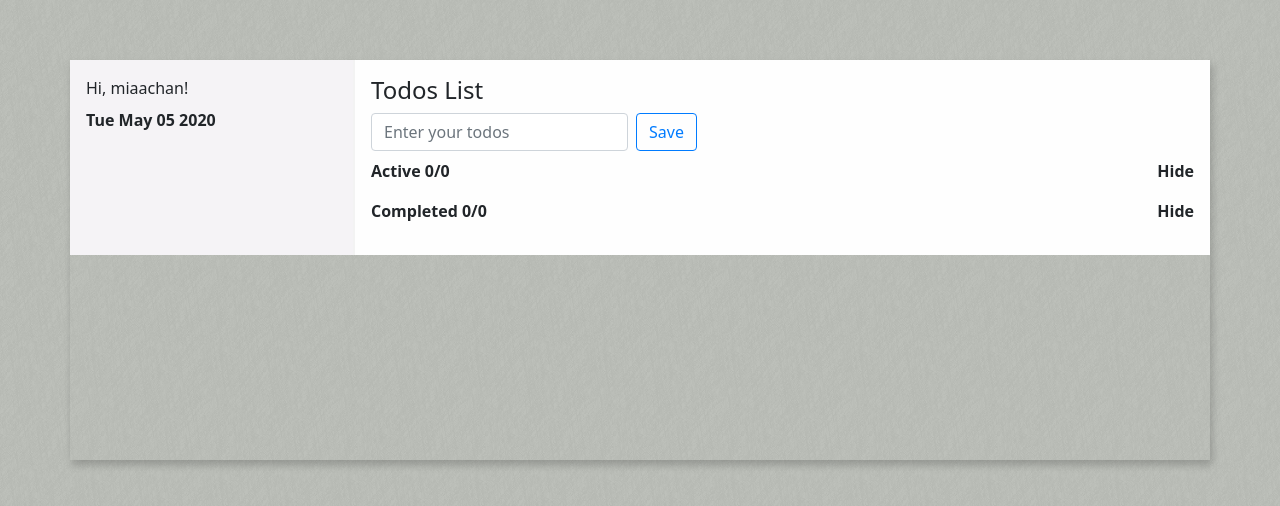
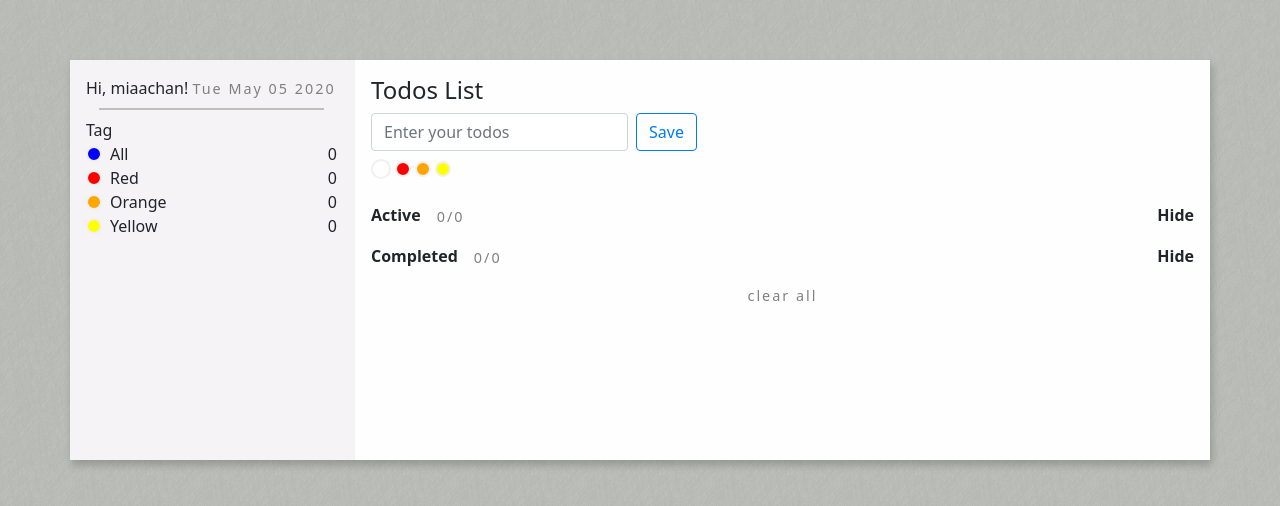
Before and after one commit to miaachan/todos-vue, a Vue app: page / in a window 1280 px wide. Shown: the part 140-646 px from the top of the page. Built offline with nearby package versions, Linux system fonts and the light colour scheme.

Commit message:
color tag, beautify ui

```diff
--- a/src/App.vue
+++ b/src/App.vue
@@ -1,26 +1,15 @@
 <template>
   <div id="app">
-    <b-container class="layout">
-      <b-row class="h-100">
-        <b-col cols="3" class="p-0">
-          <LSection class="p-3" user="miaachan" />
-        </b-col>
-        <b-col cols="9" class="p-0">
-          <Main class="p-3" />
-        </b-col>
-      </b-row>
-    </b-container>
+    <Main />
   </div>
 </template>
 
 <script>
-import LSection from "./components/LSection";
 import Main from "./components/Main";
 
 export default {
   name: "App",
   components: {
-    LSection,
     Main
   }
 };
@@ -39,9 +28,4 @@ export default {
   background: #BDC0BA;
   background-image: url("~@/assets/texture.png");
 }
-
-.layout {
-  min-height: 400px;
-  box-shadow: 2px 5px 8px 0 rgba(0, 0, 0, 0.2);
-}
 </style>
--- a/src/components/LSection.vue
+++ b/src/components/LSection.vue
@@ -1,10 +1,26 @@
 <template>
   <div class="LSection">
     Hi, {{ user }}!
+    <div class="light d-inline-block">{{ date }}</div>
 
-    <div class="w-100 p-1"></div>
+    <div class="wrapper">
+      <div class="w-100 mt-2 mb-2"></div>
+    </div>
 
-    <strong>{{ date }}</strong>
+    Tag
+    <ul class="tags list-unstyled">
+      <li
+        v-for="tag in this.todoTags"
+        :key="tag.id"
+        :class="tag"
+        class="d-flex align-items-center"
+      >
+        <label class="mr-2"></label>
+
+        {{ tag.charAt(0).toUpperCase() + tag.slice(1) }}
+        <span class="ml-auto">{{ todosLength(tag) }}</span>
+      </li>
+    </ul>
   </div>
 </template>
 
@@ -12,18 +28,66 @@
 export default {
   name: "LSection",
   props: {
-    user: String
+    user: String,
+    todos: Array,
+    todoTags: Array
+  },
+  mounted() {
+    // console.log();
   },
   computed: {
     date: () => new Date().toDateString()
+  },
+  methods: {
+    todosLength(tag) {
+      return this.todos.filter(todo => todo.tag === tag).length;
+    }
   }
 };
 </script>
 
-<style>
+<style scoped>
 .LSection {
   background-color: #f5f3f6;
   height: 100%;
   border-right: 2px solid #f3f3f3;
 }
+
+.w-100 {
+  width: 90% !important;
+  background-color: #bdc0ba;
+  padding: 1px;
+}
+
+.tags li label {
+  margin: 0;
+  padding: 6px;
+  border: 2px solid #f0f0f0;
+  border-radius: 18px;
+  outline: none;
+  transition: padding 0.15s ease-out;
+  cursor: pointer;
+}
+
+input:checked ~ label {
+  padding: 8px;
+  border: 2px solid #f0f0f0;
+  border-radius: 18px;
+  outline: none;
+  /* box-shadow: 2px 2px 6px 0 rgba(0, 0, 0, 0.2); */
+}
+
+li.all label {
+  background-color: blue;
+}
+
+li.red label {
+  background-color: red;
+}
+li.orange label {
+  background-color: orange;
+}
+li.yellow label {
+  background-color: yellow;
+}
 </style>
--- a/src/components/Main.vue
+++ b/src/components/Main.vue
@@ -1,7 +1,18 @@
 <template>
-  <div class="Main">
+  <b-container class="layout">
+    <b-row style="min-height:400px;">
+      <b-col cols="3" class="p-0">
+        <LSection
+          class="p-3"
+          user="miaachan"
+          :todoTags="todoTags"
+          :todos="todos"
+        />
+      </b-col>
+      <b-col cols="9" class="p-0">
+        <div class="Main p-3">
           <h4>Todos List</h4>
-    <b-form inline>
+          <b-form inline @submit.prevent="submit">
             <b-input
               v-model="newTodo"
               placeholder="Enter your todos"
@@ -13,17 +24,41 @@
             >
           </b-form>
 
+          <div class="newtodo-tags mt-2">
+            <div class="d-inline-block mr-1" v-for="tag in todoTags" :key="tag">
+              <input
+                type="radio"
+                v-model="newTodoTag"
+                :id="tag"
+                :value="tag"
+                :class="tag"
+              />
+              <label :for="tag"></label>
+            </div>
+          </div>
+
           <TodosList :todos="todos" display="active" />
 
           <TodosList :todos="todos" display="completed" />
+
+          <div class="wrapper">
+            <span @click="clearAll()" class="light" style="cursor: pointer;"
+              >clear all</span
+            >
           </div>
+        </div>
+      </b-col>
+    </b-row>
+  </b-container>
 </template>
 
 <script>
+import LSection from "./LSection";
 import TodosList from "./TodosList";
 
 export default {
   components: {
+    LSection,
     TodosList
   },
   props: {},
@@ -34,7 +69,9 @@ export default {
         uid: 0
       },
       todos: [],
+      todoTags: ["all", "red", "orange", "yellow"],
       newTodo: "",
+      newTodoTag: "all",
       hoverTodo: ""
     };
   },
@@ -69,21 +106,34 @@ export default {
       let value = this.newTodo && this.newTodo.trim();
       if (!value) return;
       this.todos.push({
-        // id: todoStorage.uid++,
+        id: this.todoStorage.uid++,
         title: value,
         completed: false,
-        tag: false
+        tag: this.newTodoTag
       });
       this.newTodo = "";
+      // this.newTodoTag = "all";
+    },
+    clearAll: function() {
+      this.todos = [];
     }
   }
 };
 </script>
 
 <style scoped>
+.layout {
+  min-height: 400px;
+  max-height: 80vh;
+  overflow: hidden;
+  box-shadow: 2px 5px 8px 0 rgba(0, 0, 0, 0.2);
+}
 .Main {
   background-color: #fefefe;
+  /* max-height: 80vh; */
   height: 100%;
+  overflow-x: hidden;
+  overflow-y: scroll;
 }
 
 .new-todo {
@@ -105,4 +155,87 @@ export default {
   background: rgba(0, 0, 0, 0.003);
   box-shadow: inset 0 -2px 1px rgba(0, 0, 0, 0.03);
 }
+
+.newtodo-tags {
+  display: flex;
+  align-items: center;
+  height: 35px;
+}
+
+.newtodo-tags input {
+  display: none;
+}
+
+input ~ label {
+  padding: 6px;
+  border: 2px solid #f0f0f0;
+  border-radius: 18px;
+  outline: none;
+  transition: padding 0.15s ease-out;
+  cursor: pointer;
+}
+
+input:checked ~ label {
+  padding: 8px;
+  border: 2px solid #f0f0f0;
+  border-radius: 18px;
+  outline: none;
+  /* box-shadow: 2px 2px 6px 0 rgba(0, 0, 0, 0.2); */
+}
+
+input.all ~ label {
+  /* background-color: blue; */
+}
+
+input.red ~ label {
+  background-color: red;
+}
+input.orange ~ label {
+  background-color: orange;
+}
+input.yellow ~ label {
+  background-color: yellow;
+}
+
+.expand-enter-active {
+  transition: all 0.5s ease;
+}
+
+.expand-leave-active {
+  transition: all 0.6s cubic-bezier(1, 0.5, 0.8, 1);
+}
+
+.expand-enter,
+.expand-leave-to {
+  transform: translateX(100px);
+  opacity: 0;
+}
+
+.toggle:checked ~ .mark {
+  border-color: transparent;
+  background: #6871f1;
+  animation: jelly 0.6s ease;
+}
+
+.toggle:checked ~ .mark {
+  border-color: transparent;
+  background: #6871f1;
+  animation: jelly 0.6s ease;
+}
 </style>
+
+
+<style>
+.light {
+  font-size: 0.9em;
+  letter-spacing: 2px;
+  font-weight: 100;
+  color: grey;
+}
+
+.wrapper {
+  display: flex;
+  flex-direction: column;
+  align-items: center;
+}
+</style>
--- a/src/components/TodosList.vue
+++ b/src/components/TodosList.vue
@@ -1,13 +1,18 @@
 <template>
   <div class="mt-2">
-    <div class="d-flex justify-content-between">
-      <strong
-        >{{ headerMsg }} {{ filteredTodos.length }}/{{ todos.length }}</strong
+    <div class="d-flex justify-content-between align-items-center">
+      <strong>{{ headerMsg }}</strong>
+      <span class="light mr-auto ml-3 pt-1">
+        {{ filteredTodos.length }}/{{ todos.length }}</span
       >
       <strong>Hide</strong>
     </div>
 
-    <ul class="list-unstyled">
+    <transition-group
+      name="fade"
+      tag="ul"
+      class="todo-list special-list list-unstyled"
+    >
       <li
         v-for="todo in filteredTodos"
         :key="todo.id"
@@ -15,11 +20,15 @@
         @mouseleave="hoverTodo = null"
       >
         <div class="view p-1 m-2">
-          <b-checkbox v-model="todo.completed">
-            <label class="title" @dblclick="editTodo(todo)">{{
-              todo.title
-            }}</label>
-          </b-checkbox>
+          <b-checkbox v-model="todo.completed"> </b-checkbox>
+          <div class="todo-title-wrapper">
+            <div class="title" @dblclick="editTodo(todo)">{{ todo.title }}</div>
+            <div class="w-100"></div>
+            <div class="d-flex align-items-center" v-if="todo.tag != 'all'">
+              <label class="mr-4" :class="todo.tag"></label>
+              {{ todo.tag }}
+            </div>
+          </div>
 
           <transition name="slide-fade">
             <div class="wrapper hide-overflow" v-if="hoverTodo === todo.id">
@@ -31,7 +40,7 @@
           </transition>
         </div>
       </li>
-    </ul>
+    </transition-group>
   </div>
 </template>
 
@@ -99,12 +108,24 @@ export default {
 </script>
 
 <style scoped>
+.light {
+  font-size: 0.9em;
+  letter-spacing: 2px;
+  font-weight: 100;
+  color: grey;
+}
+
 .view {
   display: flex;
-  position: relative;
-  align-items: center;
+  /* position: relative; */
+  /* align-items: center; */
   border: 1px solid #f0f0f0;
-  overflow: hidden;
+  overflow-x: hidden;
+}
+
+.todo-title-wrapper {
+  display: flex;
+  flex-wrap: wrap;
 }
 
 .wrapper {
@@ -161,6 +182,38 @@ export default {
   content: "⭐";
 }
 
+.todo-title-wrapper label {
+  padding: 6px;
+  margin: 0;
+  border: 2px solid #f0f0f0;
+  border-radius: 18px;
+  outline: none;
+  transition: padding 0.15s ease-out;
+  cursor: pointer;
+}
+
+input:checked ~ label {
+  padding: 8px;
+  border: 2px solid #f0f0f0;
+  border-radius: 18px;
+  outline: none;
+  /* box-shadow: 2px 2px 6px 0 rgba(0, 0, 0, 0.2); */
+}
+
+label.all {
+  /* background-color: blue; */
+}
+
+label.red {
+  background-color: red;
+}
+label.orange {
+  background-color: orange;
+}
+label.yellow {
+  background-color: yellow;
+}
+
 /* Enter and leave animations can use different */
 
 /* durations and timing functions.              */
@@ -178,4 +231,22 @@ export default {
   transform: translateX(100px);
   opacity: 0;
 }
+
+.fade-enter-active,
+.fade-leave-active {
+  /* transition: color 0.4s; */
+  transition: all 0.5s;
+}
+
+.fade-enter,
+.fade-leave-to {
+  /* color: #d9d9d9; */
+  transform: translateX(80vw);
+  /* opacity: 0; */
+}
+
+.fade-leave-to label.title {
+  /* color: #d9d9d9; */
+  text-decoration: line-through;
+}
 </style>
```
Lines whose indentation alone changed are shown as unchanged.
